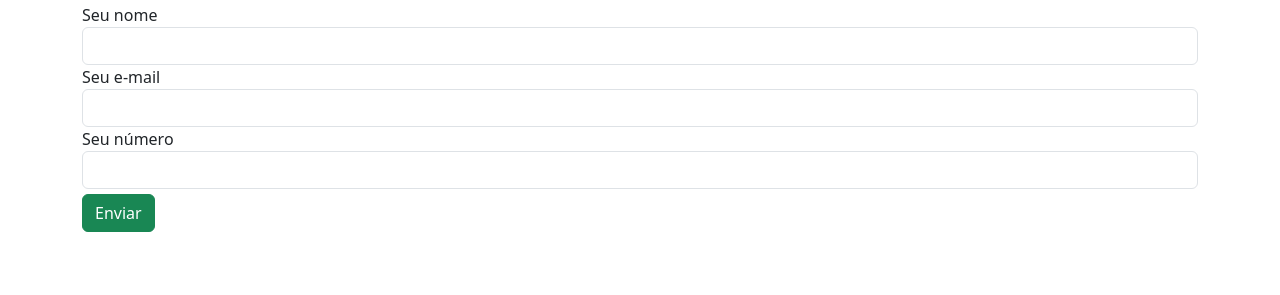
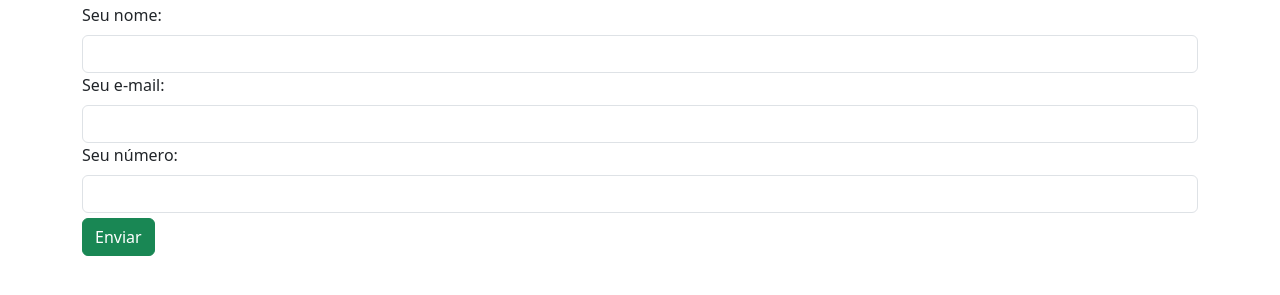
Before and after one commit to Felpsalx/curso_ebac_front_end, a plain HTML site: page index.html in a window 1280 px wide. Shown: the part 53-348 px from the top of the page. Drawn offline with nearby package versions, Linux system fonts and the light colour scheme.

Commit message:
Add files via upload

```diff
--- a/index.html
+++ b/index.html
@@ -19,13 +19,13 @@
             <h1>Formulario</h1>
             <div class="col">
                 <form>
-                    <label for="nome">Seu nome</label>
+                    <label  class="form-label" for="nome">Seu nome:</label>
                     <input class="form-control" type="text" id="nome">
 
-                    <label for="email">Seu e-mail</label>
+                    <label  class="form-label"  for="email">Seu e-mail:</label>
                     <input class="form-control" type="email" id="email">
 
-                    <label for="numero">Seu número</label>
+                    <label  class="form-label" for="numero">Seu número:</label>
                     <input class="form-control" type="tel" id="numero">
 
 
```
